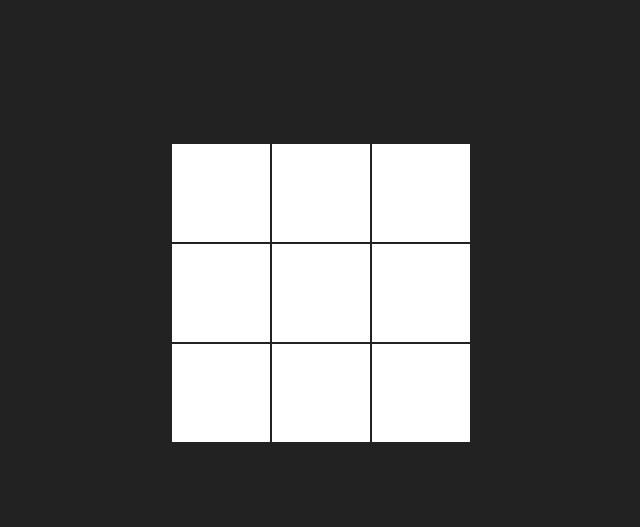
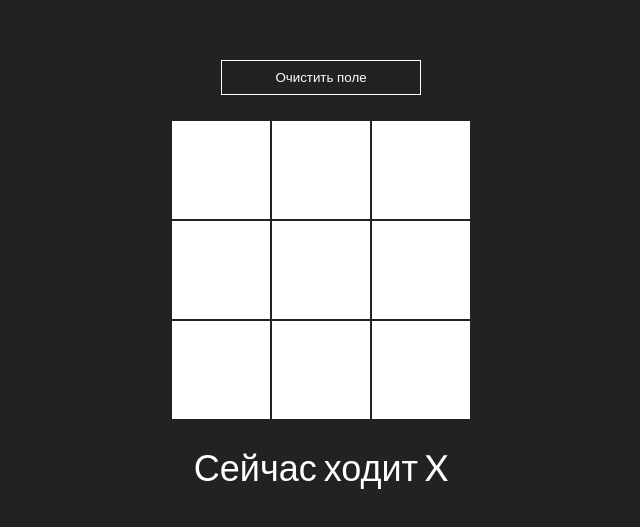
Before and after one commit to mishok321/tic-tac-toe-react, a React (Create React App) app: page / in a window 1280 px wide. Shown: the part 107-634 px from the top of the page, without its empty margins (319-959 px from the left). Built offline with nearby package versions, Linux system fonts and the light colour scheme; the HTML template or start-up script is replaced by a standard one.

Commit message:
tic-tac-toe

```diff
--- a/package.json
+++ b/package.json
@@ -2,10 +2,12 @@
   "name": "tic-tac-toe-react",
   "version": "0.1.0",
   "private": true,
+  "homepage": "https://podsolnuh69.github.io/tic-tac-toe-react/",
   "dependencies": {
     "@testing-library/jest-dom": "^5.16.4",
     "@testing-library/react": "^13.2.0",
     "@testing-library/user-event": "^13.5.0",
+    "gh-pages": "^4.0.0",
     "react": "^18.1.0",
     "react-dom": "^18.1.0",
     "react-scripts": "5.0.1",
--- a/src/components/Game.css
+++ b/src/components/Game.css
@@ -7,3 +7,26 @@
   justify-content: center;
   flex-direction: column;
 }
+
+.start__btn {
+  width: 200px;
+  height: 35px;
+  margin-bottom: 25px;
+  cursor: pointer;
+  color: white;
+  outline: 0;
+  background: #222222;
+  border: 1px solid white;
+}
+
+.start__btn:hover {
+  background: #ffffff;
+  color: #222222;
+  transition: 0.3s all ease;
+}
+
+.game__info {
+  margin-top: 25px;
+  font-size: 36px;
+  color: #fff;
+}
--- a/src/components/Game.jsx
+++ b/src/components/Game.jsx
@@ -19,12 +19,24 @@ const Game = () => {
         setXIsNext(!xIsNext)
     }
 
+    const startNewGame = () => {
+        return <button
+            className='start__btn'
+            onClick={() => setBoard(Array(9).fill(''))}>
+                Очистить поле
+            </button>
+    }
+
     return (
         <div className='wrapper'>
+            { startNewGame() }
             <Board
                 squares = { board }
                 handleClick = { handleClick }
              />
+             <p className='game__info'>
+                 { winner ? `Победитель - ${winner}!` : `Сейчас ходит ${xIsNext ? 'X' : 'O'}` }
+             </p>
         </div>
     );
 }
```
Also changed, not shown: 1 other file (tests, documents, lock files or other folders).
